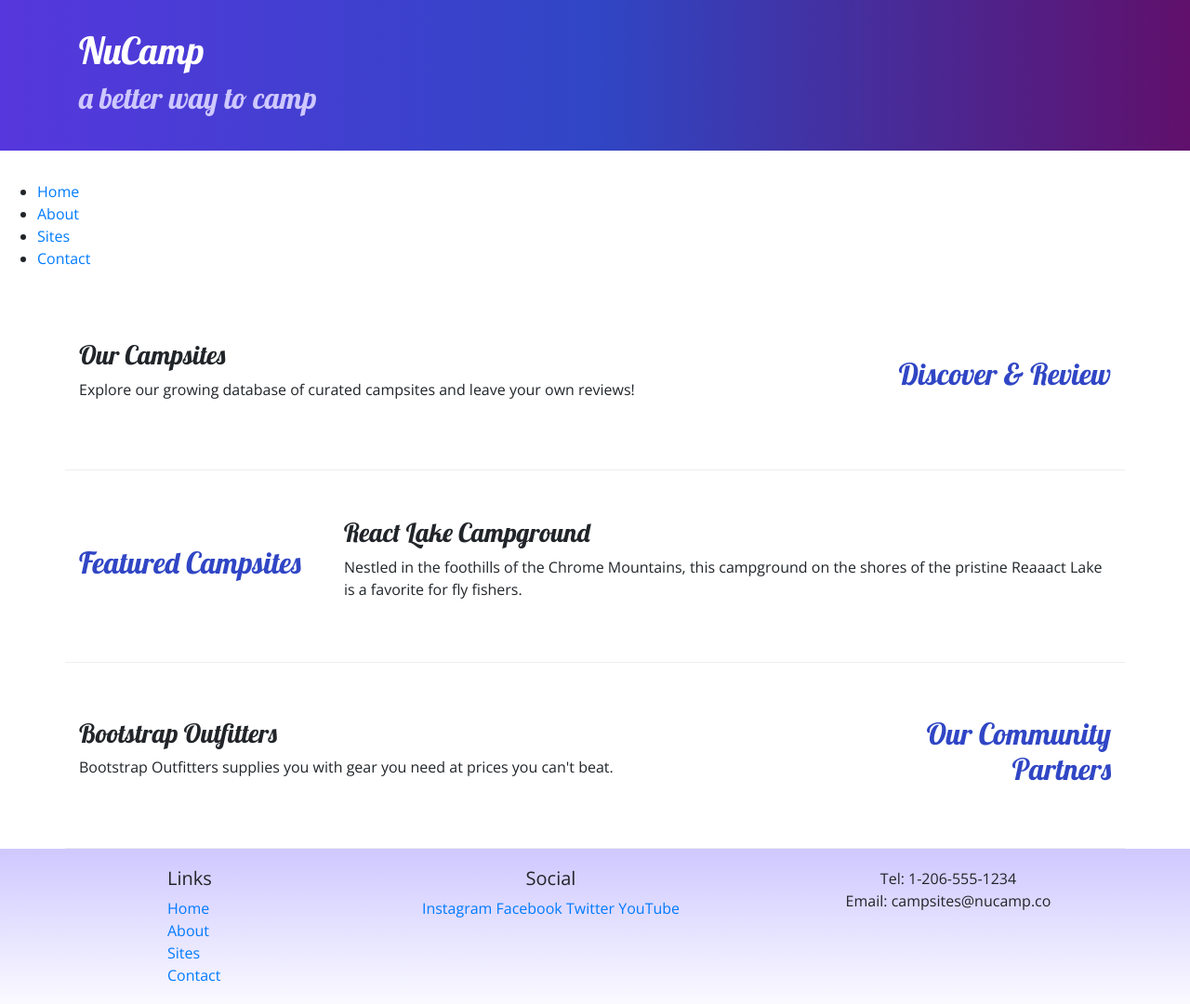
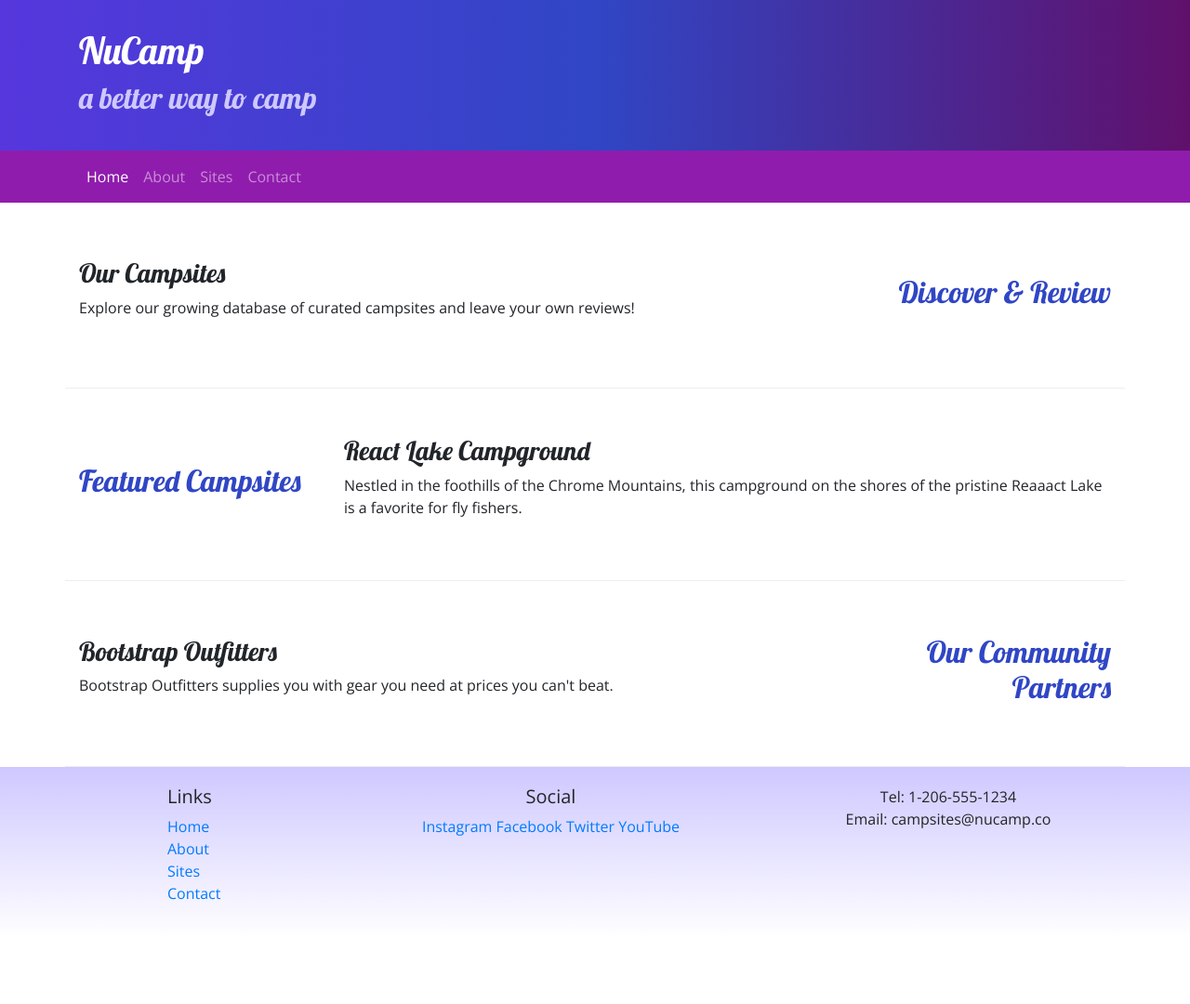
Before and after one commit to stacisoutherland24/index.html, a website: page index.html in a window 1280 px wide. Shown: the whole page at 93% size. After the commit the page ends 1009 px from the top, so only its background shows below. Drawn offline with nearby package versions, Linux system fonts and the light colour scheme.

Commit message:
navbar changes

```diff
--- a/css/styles.css
+++ b/css/styles.css
@@ -20,6 +20,7 @@ body {
  }
 
  .jumbotron {
+     margin: 0;
      padding: 30px;
      background-image: linear-gradient(to right, #5637DD, #3046C5, #60106B);
      color: white;
@@ -30,3 +31,8 @@ body {
      border-bottom: 1px ridge;
      min-height: 200px;
  }
+
+ .navbar {
+    background-color: #901CAD;
+
+ }
--- a/index.html
+++ b/index.html
@@ -23,13 +23,20 @@
                </div>
           </div>
      </header>
-     <nav>
-          <ul>
-               <li><a href="#">Home</a></li>
-               <li><a href="aboutus.html">About</a></li>
-               <li><a href="#">Sites</a></li>
-               <li><a href="#">Contact</a></li>
-          </ul>
+     <nav class="navbar navbar-expand-sm navbar-dark sticky-top">
+          <div class="container">
+               <button class="navbar-toggler ml-auto" type="button" data-toggle="collapse" data-target="#nucampNavbar">
+               <span class="navbar-toggler-icon"></span>
+               </button>
+               <div class="collapse navbar-collapse" id="nucampNavbar">
+                    <ul class="navbar-nav">
+                     <li class="nav-item active"><a class="nav-link" href="#">Home</a></li>
+                         <li class="nav-item"><a class="nav-link" href="aboutus.html">About</a></li>
+                         <li class="nav-item"><a class="nav-link" href="#">Sites</a></li>
+                         <li class="nav item"><a class="nav-link" href="#">Contact</a></li>
+                    </ul>
+               </div>
+          </div>
      </nav>
 
 
```
Also changed, not shown: aboutus.html (+15 -0 lines).
